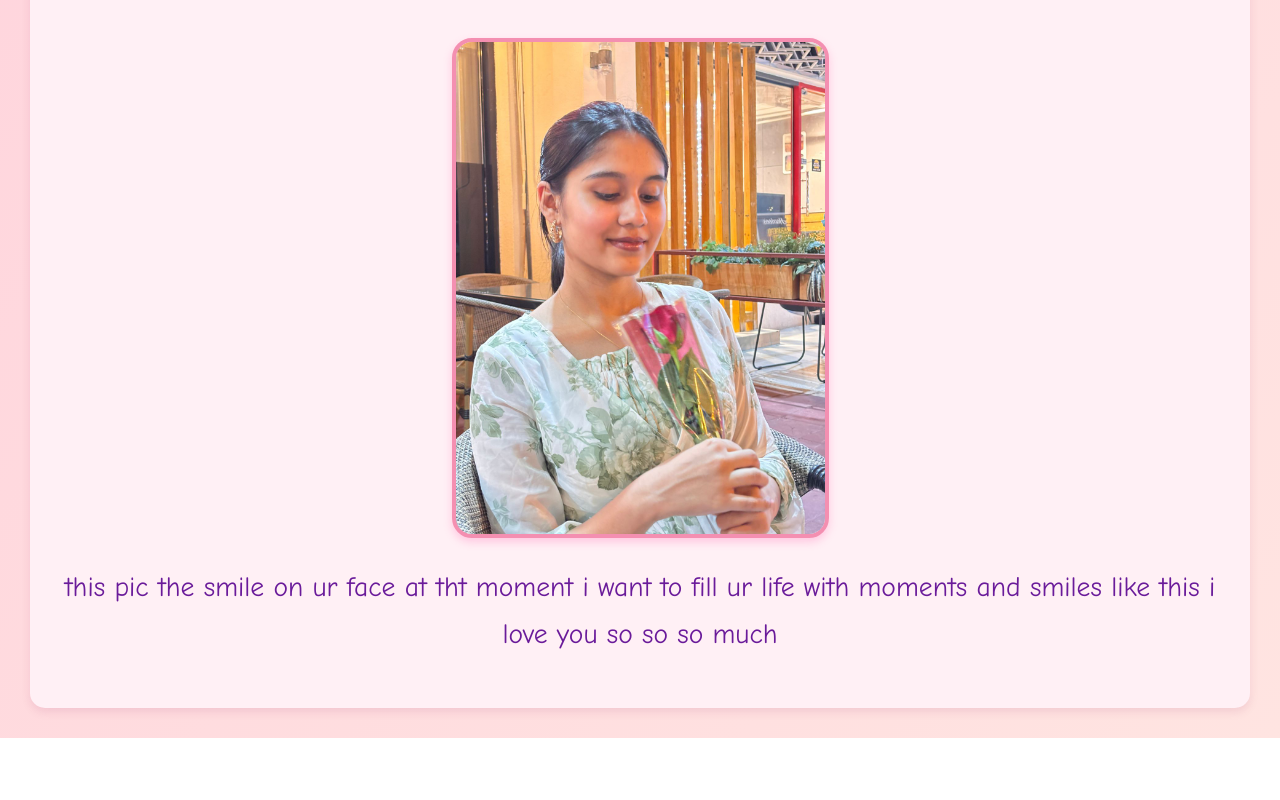
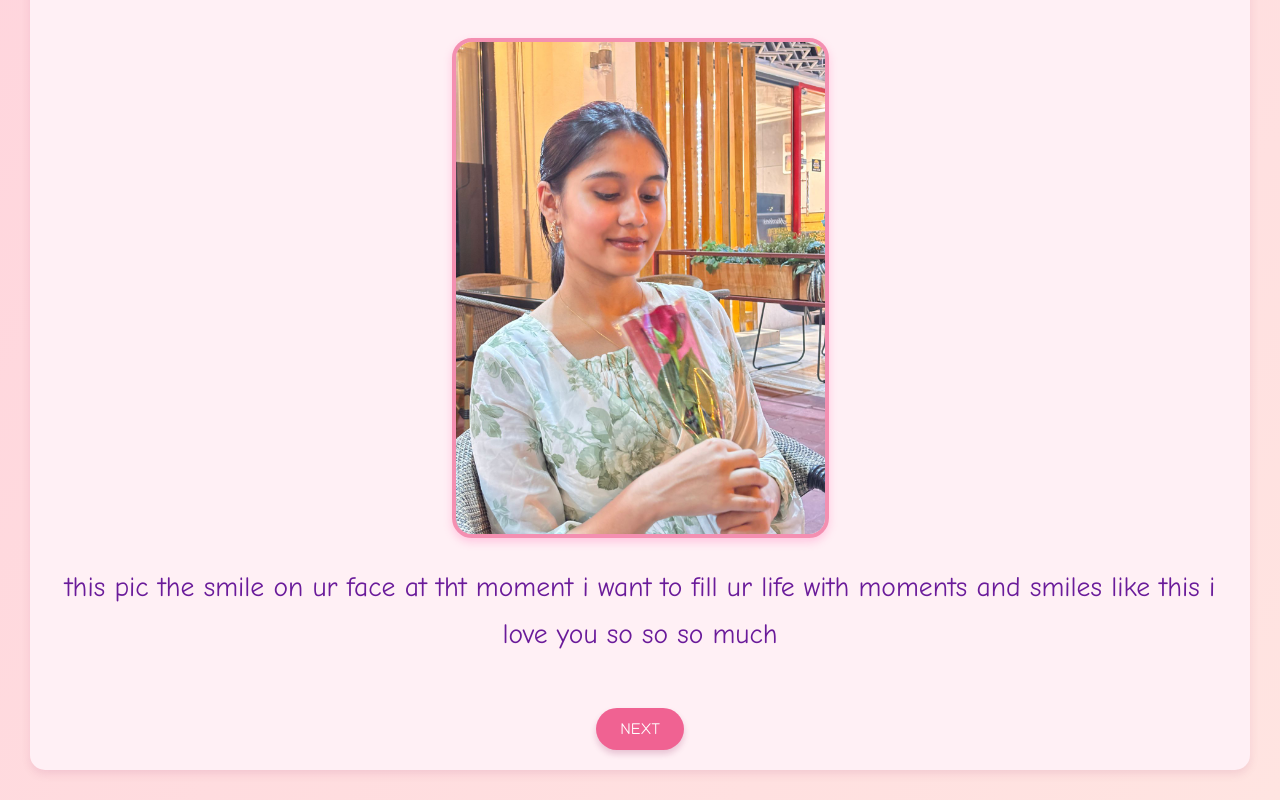
Before and after one commit to Anas-1308/500dayss, a plain HTML site: page page4.html in a window 1280 px wide. Shown: the part 770-1570 px from the top of the page. Before the commit the page ends 1508 px from the top, so only its background shows below. Drawn offline with Linux system fonts and the light colour scheme.

Commit message:
Update page4.html

```diff
--- a/page4.html
+++ b/page4.html
@@ -21,6 +21,7 @@
         <big><big><p>this pic the smile on ur face at tht moment i want to fill ur life with moments and smiles like this
             i love you so so so much
         </p></big></big>
+        <button><a href="page5.html">NEXT</a></button>
         <script src="js/heart.js"></script>
     </main>
 
```
